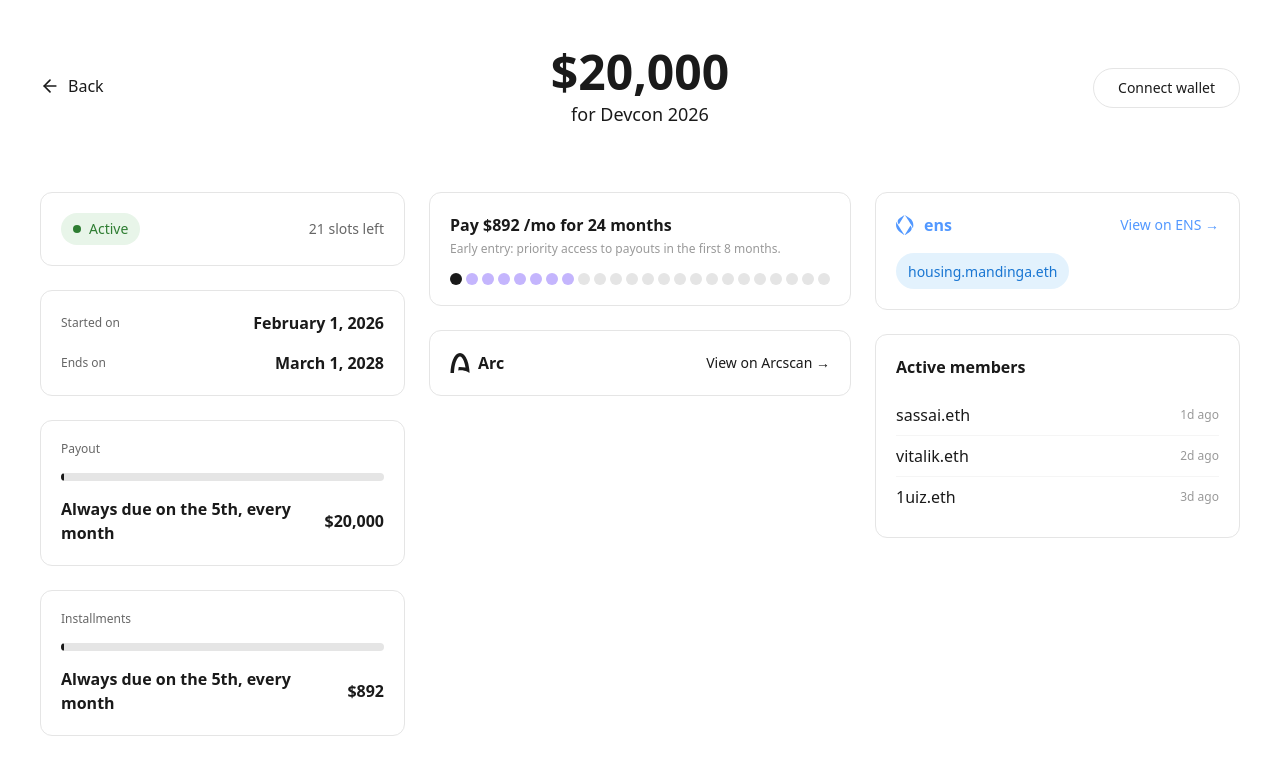
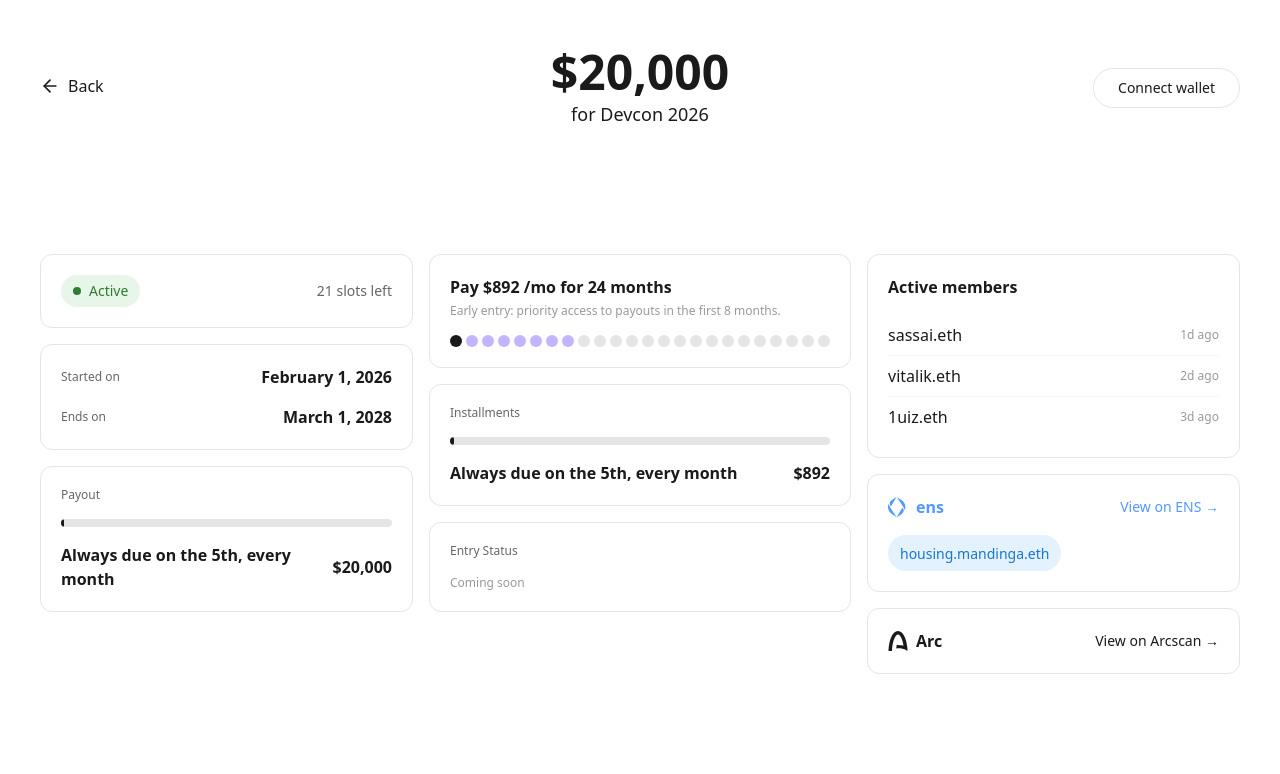
Before and after one commit to 1uizeth/v0-mandingafront, a Next.js app: page / in a window 1280 px wide. Shown: the top 774 px of the page. Built offline with nearby package versions, Linux system fonts and the light colour scheme.

Commit message:
refactor: update desktop layout to 3-column grid
Refactor dashboard to match new 3-column design.

Co-authored-by: 1uiz <46506042+1uizeth@users.noreply.github.com>

```diff
--- a/app/page.tsx
+++ b/app/page.tsx
@@ -644,48 +644,39 @@ export default function FundingCirclePage() {
           <div style={{ gridArea: 'arc' }}><ArcCard /></div>
         </div>
 
-        {/* DESKTOP (1024px+): Restructured 3-column layout */}
-        {/* Column 1: 4 stacked cards | Column 2: Pay + Arc | Column 3: ENS + Members */}
+        {/* DESKTOP (1024px+): Redesigned 3-column layout */}
+        {/* Column 1: Active, Started/Ends, Payout | Column 2: Pay, Installments, Entry Status | Column 3: Active members, ENS, Arc */}
         <div
-          className={`hidden lg:grid ${GRID_GAP} w-full`}
+          className={`hidden lg:grid ${GAP_M} w-full`}
           style={{
             gridTemplateColumns: '1fr 1fr 1fr',
-            gridTemplateRows: 'auto',
             alignContent: 'start',
             alignItems: 'start'
           }}
         >
-          {/* COLUMN 1: 4 Stacked Cards (Active, Timeline, Payout, Installments) */}
-          <div className={`flex flex-col ${GRID_GAP}`}>
-            {/* Row 1: Active (Slots) */}
+          {/* COLUMN 1: Left stack (Active, Started/Ends, Payout) */}
+          <div className={`flex flex-col ${GAP_M}`}>
             <SlotsCard />
-
-            {/* Row 2: Timeline (Started/Ends) */}
             <TimelineCard />
-
-            {/* Row 3: Payout */}
             <PayoutCard isWalletConnected={isWalletConnected} hasJoined={hasJoined} />
-
-            {/* Row 4: Installments */}
-            <InstallmentCard isWalletConnected={isWalletConnected} hasJoined={hasJoined} />
           </div>
 
-          {/* COLUMN 2: Pay Card + Arc Card */}
-          <div className={`flex flex-col ${GRID_GAP}`}>
-            {/* Row 1: Pay */}
+          {/* COLUMN 2: Center stack (Pay, Installments, Entry Status) */}
+          <div className={`flex flex-col ${GAP_M}`}>
             <PaymentVisualizationCard />
-
-            {/* Row 2: Arc */}
-            <ArcCard />
+            <InstallmentCard isWalletConnected={isWalletConnected} hasJoined={hasJoined} />
+            {/* Entry Status card - placeholder for now */}
+            <div className={`rounded-xl border border-[#E5E5E5] bg-white ${PADDING_L} flex flex-col ${GAP_M}`}>
+              <span className={TYPOGRAPHY.label}>Entry Status</span>
+              <span className={TYPOGRAPHY.bodyMuted}>Coming soon</span>
+            </div>
           </div>
 
-          {/* COLUMN 3: ENS + Members */}
-          <div className={`flex flex-col ${GRID_GAP}`}>
-            {/* Row 1: ENS */}
+          {/* COLUMN 3: Right stack (Active members, ENS, Arc) */}
+          <div className={`flex flex-col ${GAP_M}`}>
+            <MembersCard />
             <EnsCard />
-
-            {/* Row 2: Members */}
-            <MembersCard />
+            <ArcCard />
           </div>
         </div>
       </main>
```
